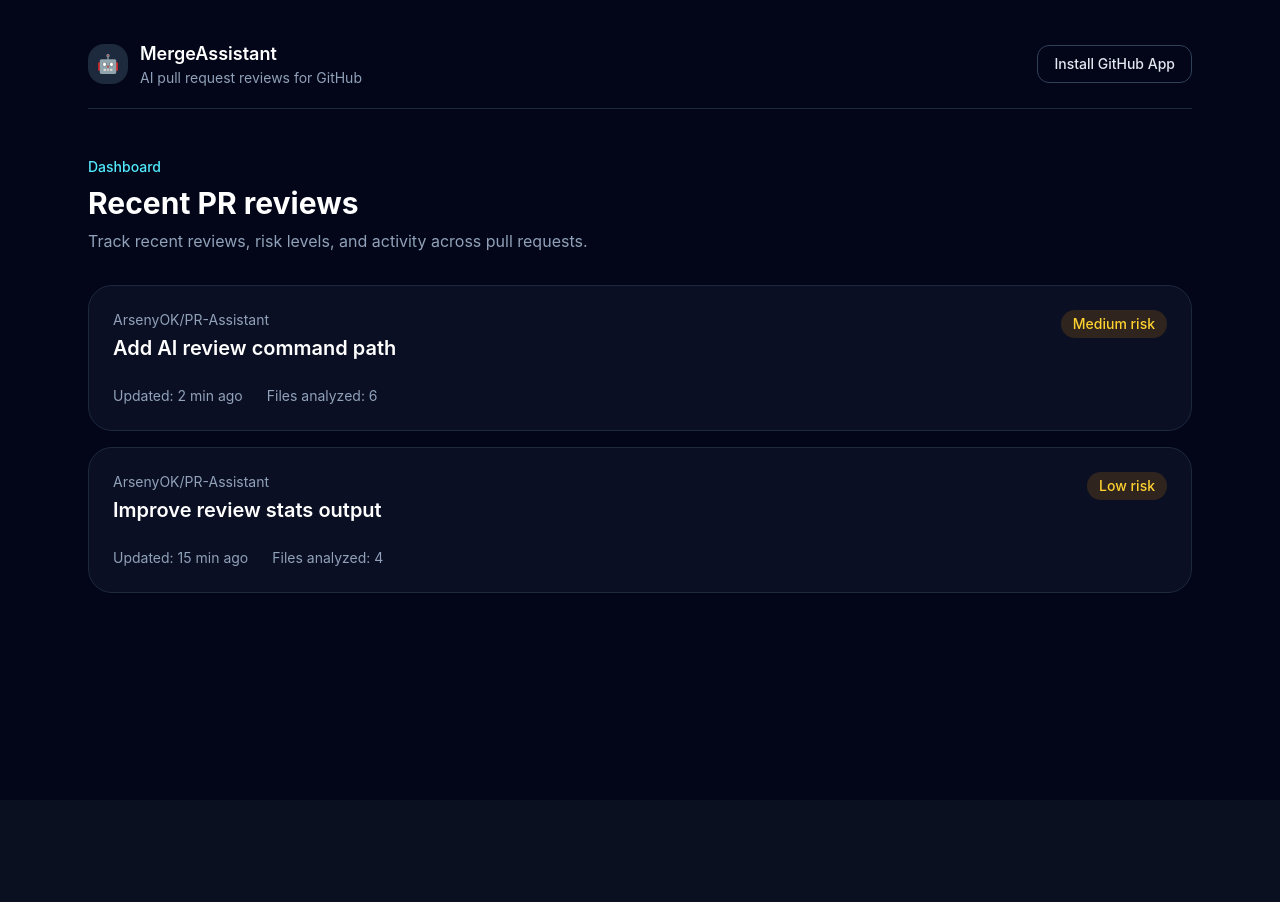
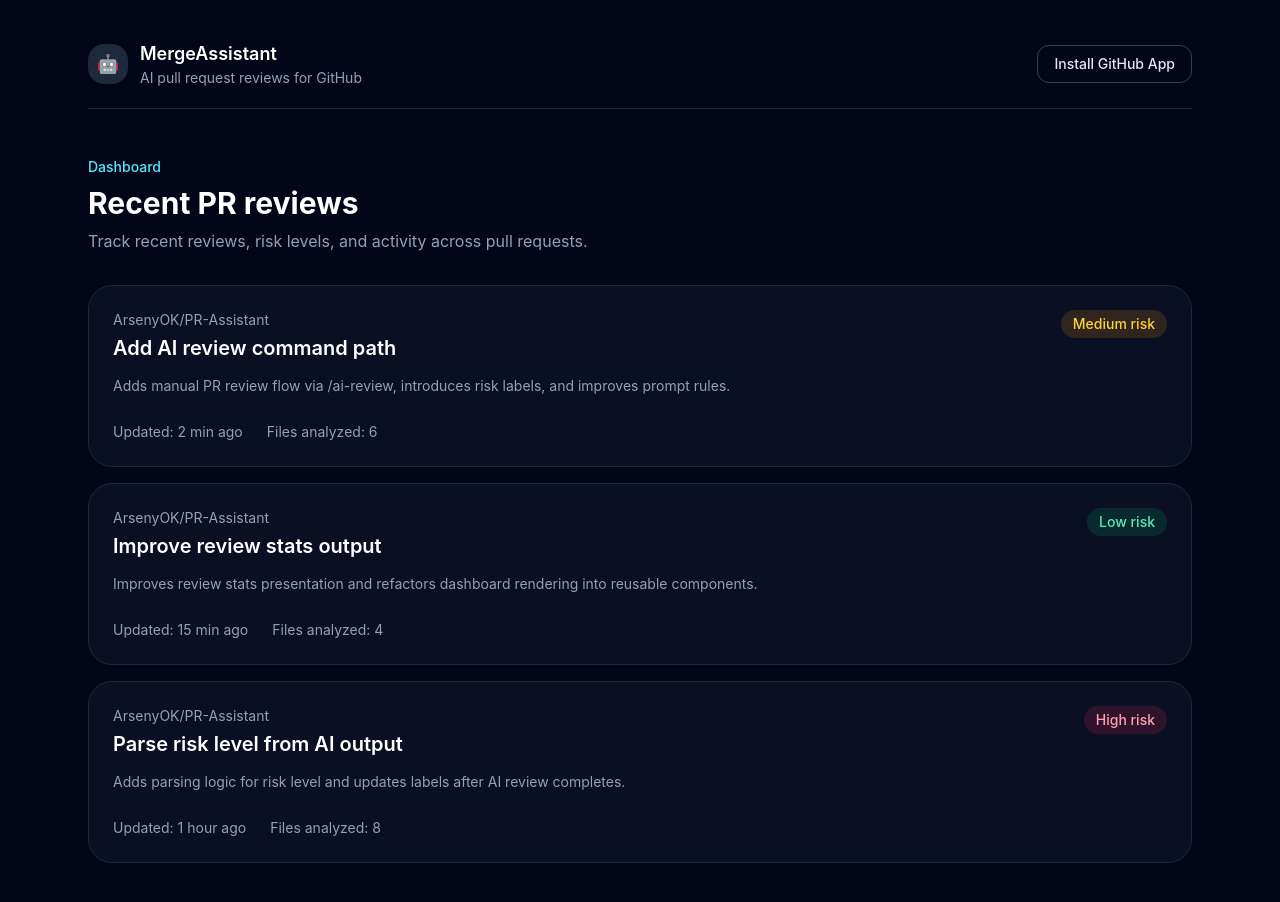
Before and after one commit to ArsenyOK/PR-Assistant, a React (Vite) app in the folder apps/web/: page /dashboard in a window 1280 px wide. Shown: the top 902 px of the page. Before the commit the page ends 800 px from the top, so only its background shows below. Built offline with nearby package versions, Linux system fonts and the light colour scheme.

Commit message:
update dashboard page

```diff
--- /dev/null
+++ b/apps/web/src/components/dashboard/review-card.tsx
@@ -0,0 +1,35 @@
+import { Review } from "../../types";
+import RiskBadge from "./risk-badge";
+
+type ReviewCardProps = {
+  review: Review;
+};
+
+const ReviewCard = ({ review }: ReviewCardProps) => {
+  return (
+    <article className="rounded-3xl border border-slate-800 bg-slate-900/60 p-6">
+      <div className="flex flex-wrap items-start justify-between gap-4">
+        <div>
+          <p className="text-sm text-slate-400">{review.repository}</p>
+          <h2 className="mt-1 text-xl font-semibold text-white">
+            {review.title}
+          </h2>
+          {review.summary ? (
+            <p className="mt-3 max-w-2xl text-sm leading-6 text-slate-400">
+              {review.summary}
+            </p>
+          ) : null}
+        </div>
+
+        <RiskBadge risk={review.risk} />
+      </div>
+
+      <div className="mt-6 flex flex-wrap gap-6 text-sm text-slate-400">
+        <span>Updated: {review.updatedAt}</span>
+        <span>Files analyzed: {review.filesAnalyzed}</span>
+      </div>
+    </article>
+  );
+};
+
+export default ReviewCard;
--- /dev/null
+++ b/apps/web/src/components/dashboard/risk-badge.tsx
@@ -0,0 +1,23 @@
+import { RiskLevel } from "../../types";
+
+const riskStyles: Record<RiskLevel, string> = {
+  Low: "bg-emerald-500/15 text-emerald-300",
+  Medium: "bg-amber-500/15 text-amber-300",
+  High: "bg-rose-500/15 text-rose-300",
+};
+
+type RiskBadgeProps = {
+  risk: RiskLevel;
+};
+
+const RiskBadge = ({ risk }: RiskBadgeProps) => {
+  return (
+    <span
+      className={`rounded-full px-3 py-1 text-sm font-medium ${riskStyles[risk]}`}
+    >
+      {risk} risk
+    </span>
+  );
+};
+
+export default RiskBadge;
--- a/apps/web/src/pages/dashboard-page.tsx
+++ b/apps/web/src/pages/dashboard-page.tsx
@@ -1,24 +1,7 @@
+import ReviewCard from "../components/dashboard/review-card";
 import AppHeader from "../components/layout/app-header";
 import PageContainer from "../components/layout/page-container";
-
-const mockReviews = [
-  {
-    id: "1",
-    repository: "ArsenyOK/PR-Assistant",
-    title: "Add AI review command path",
-    risk: "Medium",
-    updatedAt: "2 min ago",
-    filesAnalyzed: 6,
-  },
-  {
-    id: "2",
-    repository: "ArsenyOK/PR-Assistant",
-    title: "Improve review stats output",
-    risk: "Low",
-    updatedAt: "15 min ago",
-    filesAnalyzed: 4,
-  },
-];
+import { mockReviews } from "../utils/mockData";
 
 const DashboardPage = () => {
   return (
@@ -41,28 +24,7 @@ const DashboardPage = () => {
 
         <div className="grid gap-4">
           {mockReviews.map((review) => (
-            <article
-              key={review.id}
-              className="rounded-3xl border border-slate-800 bg-slate-900/60 p-6"
-            >
-              <div className="flex flex-wrap items-start justify-between gap-4">
-                <div>
-                  <p className="text-sm text-slate-400">{review.repository}</p>
-                  <h2 className="mt-1 text-xl font-semibold text-white">
-                    {review.title}
-                  </h2>
-                </div>
-
-                <span className="rounded-full bg-amber-500/15 px-3 py-1 text-sm font-medium text-amber-300">
-                  {review.risk} risk
-                </span>
-              </div>
-
-              <div className="mt-6 flex flex-wrap gap-6 text-sm text-slate-400">
-                <span>Updated: {review.updatedAt}</span>
-                <span>Files analyzed: {review.filesAnalyzed}</span>
-              </div>
-            </article>
+            <ReviewCard key={review.id} review={review} />
           ))}
         </div>
       </section>
--- a/apps/web/src/pages/install-page.tsx
+++ b/apps/web/src/pages/install-page.tsx
@@ -58,7 +58,8 @@ export function InstallPage() {
 
           <div className="mt-8">
             <a
-              href="/install"
+              href="https://github.com/"
+              rel="_blank"
               className="inline-flex rounded-xl bg-white px-5 py-3 text-sm font-semibold text-slate-950 transition hover:bg-slate-200"
             >
               Install GitHub App
--- /dev/null
+++ b/apps/web/src/types/index.ts
@@ -0,0 +1,11 @@
+export type RiskLevel = "Low" | "Medium" | "High";
+
+export type Review = {
+  id: string;
+  repository: string;
+  title: string;
+  risk: RiskLevel;
+  updatedAt: string;
+  filesAnalyzed: number;
+  summary?: string;
+};
--- /dev/null
+++ b/apps/web/src/utils/mockData.ts
@@ -0,0 +1,34 @@
+import { Review } from "../types";
+
+export const mockReviews: Review[] = [
+  {
+    id: "1",
+    repository: "ArsenyOK/PR-Assistant",
+    title: "Add AI review command path",
+    risk: "Medium",
+    updatedAt: "2 min ago",
+    filesAnalyzed: 6,
+    summary:
+      "Adds manual PR review flow via /ai-review, introduces risk labels, and improves prompt rules.",
+  },
+  {
+    id: "2",
+    repository: "ArsenyOK/PR-Assistant",
+    title: "Improve review stats output",
+    risk: "Low",
+    updatedAt: "15 min ago",
+    filesAnalyzed: 4,
+    summary:
+      "Improves review stats presentation and refactors dashboard rendering into reusable components.",
+  },
+  {
+    id: "3",
+    repository: "ArsenyOK/PR-Assistant",
+    title: "Parse risk level from AI output",
+    risk: "High",
+    updatedAt: "1 hour ago",
+    filesAnalyzed: 8,
+    summary:
+      "Adds parsing logic for risk level and updates labels after AI review completes.",
+  },
+];
```
